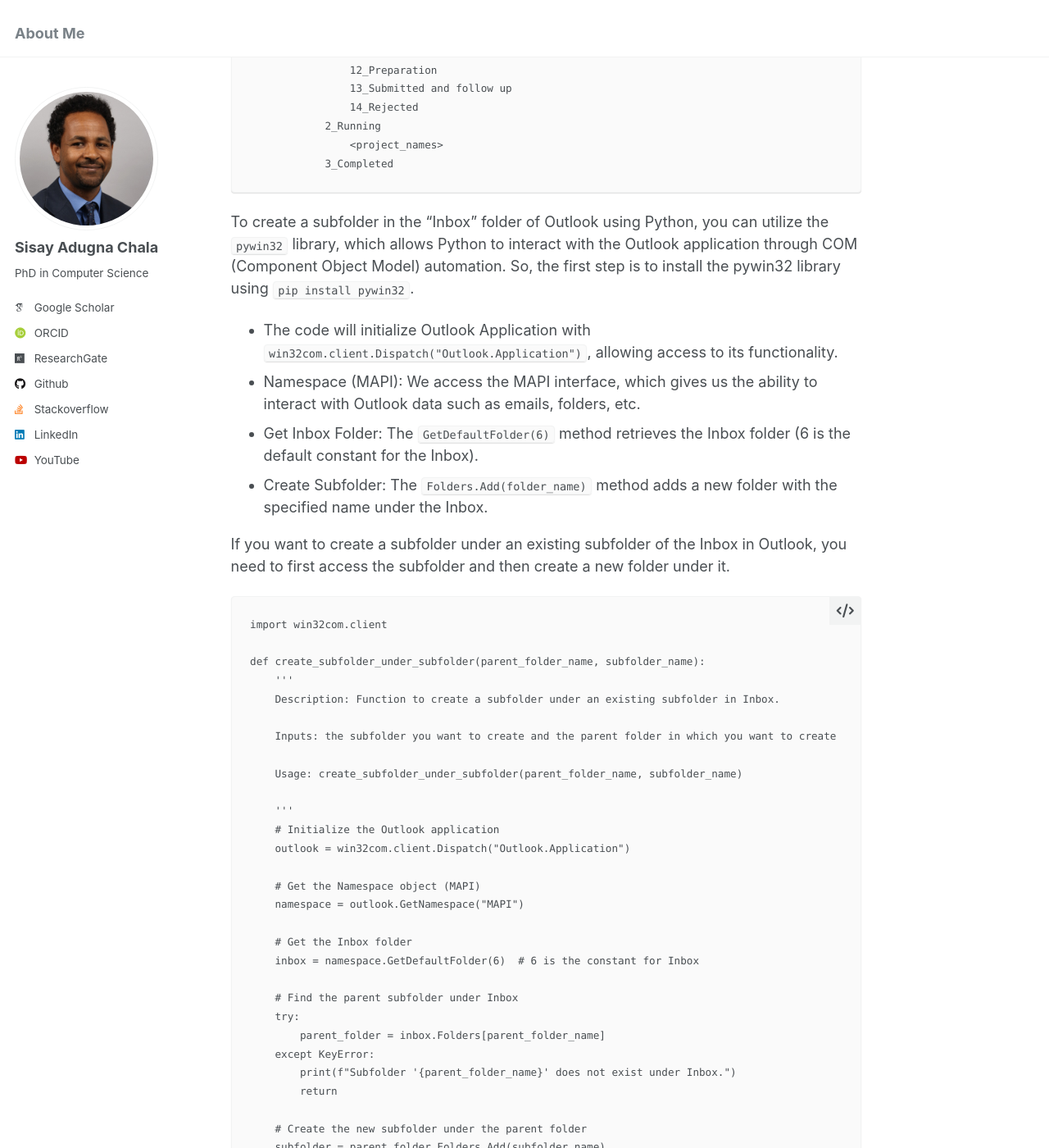
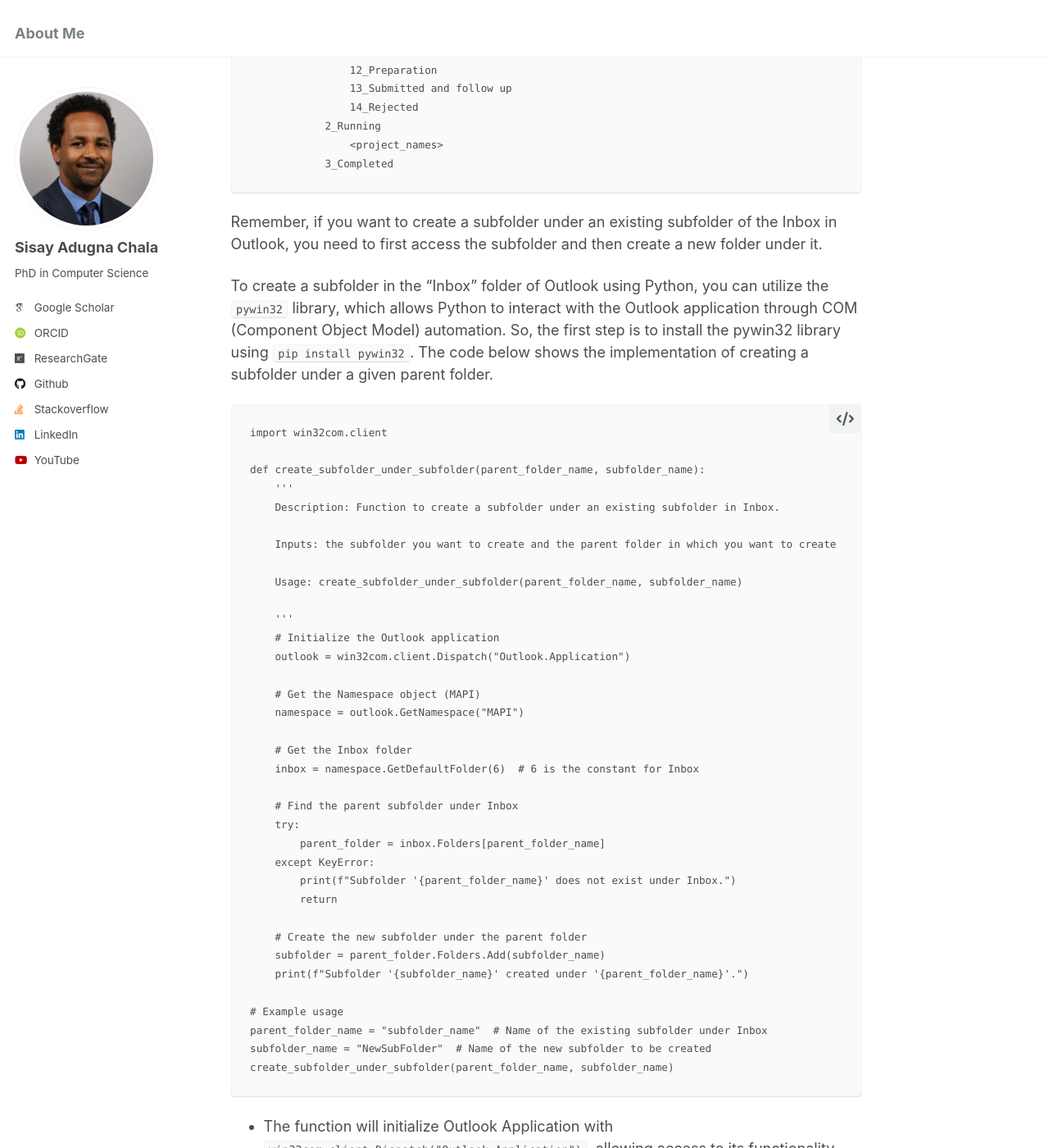
Before and after one commit to sisayie/sisayie.github.io, a Jekyll site: the page built from _posts/2024-12-01-working-with-outlook-folders.md, in a window 1280 px wide and 1400 px high, scrolled down 740 px. Shown: the whole window at 82% size. Built offline with Jekyll 4.4.1, drawn with Linux system fonts in a browser that asks for light colours; some web fonts are replaced; some of the changed lines change nothing that is shown; some of the changed text lies outside the part shown.

Commit message:
Blog edit

````diff
--- a/_posts/2024-12-01-working-with-outlook-folders.md
+++ b/_posts/2024-12-01-working-with-outlook-folders.md
@@ -25,15 +25,9 @@
                 <project_names>
             3_Completed
 ```
+Remember, if you want to create a subfolder under an existing subfolder of the Inbox in Outlook, you need to first access the subfolder and then create a new folder under it.
 
-To create a subfolder in the "Inbox" folder of Outlook using Python, you can utilize the `pywin32` library, which allows Python to interact with the Outlook application through COM (Component Object Model) automation. So, the first step is to install the pywin32 library using `pip install pywin32`.
-
-- The code will initialize Outlook Application with `win32com.client.Dispatch("Outlook.Application")`, allowing access to its functionality.
-- Namespace (MAPI): We access the MAPI interface, which gives us the ability to interact with Outlook data such as emails, folders, etc.
-- Get Inbox Folder: The `GetDefaultFolder(6)` method retrieves the Inbox folder (6 is the default constant for the Inbox).
-- Create Subfolder: The `Folders.Add(folder_name)` method adds a new folder with the specified name under the Inbox.
-
-If you want to create a subfolder under an existing subfolder of the Inbox in Outlook, you need to first access the subfolder and then create a new folder under it.
+To create a subfolder in the "Inbox" folder of Outlook using Python, you can utilize the `pywin32` library, which allows Python to interact with the Outlook application through COM (Component Object Model) automation. So, the first step is to install the pywin32 library using `pip install pywin32`. The code below shows the implementation of creating a subfolder under a given parent folder.
 
 ```
 import win32com.client
@@ -73,7 +67,12 @@
 create_subfolder_under_subfolder(parent_folder_name, subfolder_name)
 ```
 
-Now, you can only focus on maintaining your file containing the list of proposals/projects you work on, e.g., excel file, json file or a mere text file. Create cron job that runs on regular basis to check the content of the file and compare it with the directory structure of your mailbox, bookmark and filesystem and update if needed, relieving you from doing the same thing again and again.
+- The function will initialize Outlook Application with `win32com.client.Dispatch("Outlook.Application")`, allowing access to its functionality.
+- Namespace (MAPI): We access the MAPI interface, which gives us the ability to interact with Outlook data such as emails, folders, etc.
+- Get Inbox Folder: The `GetDefaultFolder(6)` method retrieves the Inbox folder (6 is the default constant for the Inbox).
+- Create Subfolder: The `Folders.Add(folder_name)` method adds a new folder with the specified name under the Inbox.
+
+Now, you can only focus on maintaining your file containing the list of proposals/projects you work on, e.g., excel file, json file or a mere text file. I suggest you create cron job that runs on regular basis to check the content of the file you maintain and compare it with the directory structure of your mailbox, bookmark and filesystem and update if needed, relieving you from doing the same thing again and again.
 
 **Assumptions**:
 - Outlook is installed and running on your system.
````
